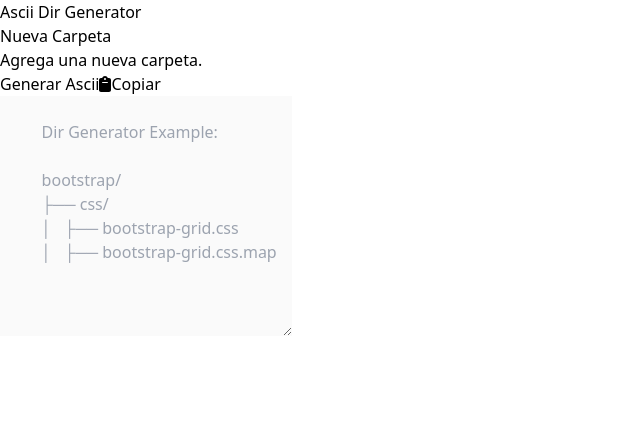
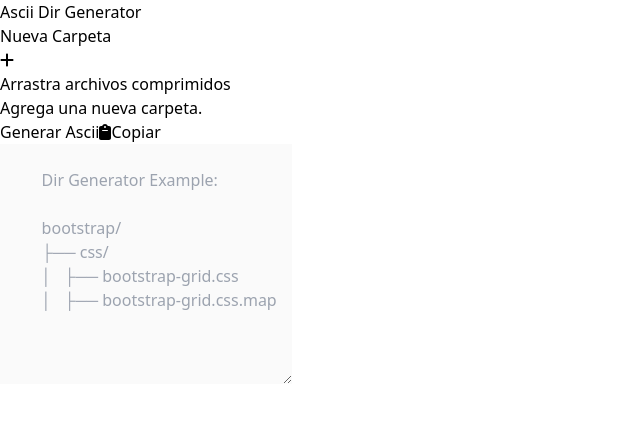
Before and after one commit to hugh140/ascii-directory-generator, a React (Vite) app: page / in a window 1280 px wide. Shown: the top 422 px of the page, without its empty margins (0-640 px from the left). Built offline with nearby package versions, Linux system fonts and the light colour scheme.

Commit message:
Add drag and drop panel

```diff
--- a/src/components/DirPanel.jsx
+++ b/src/components/DirPanel.jsx
@@ -1,5 +1,8 @@
 import { useState } from "react";
 import Directory from "./Directory";
+
+import { FontAwesomeIcon } from "@fortawesome/react-fontawesome";
+import { faPlus } from "@fortawesome/free-solid-svg-icons";
 
 import getFolderIndex from "../scripts/getFolderIndex";
 
@@ -50,9 +53,22 @@ function DirPanel({ root, folders }) {
         Nueva Carpeta
       </button>
 
-      <div className="h-[70vh] overflow-y-scroll border-2 border-x-gray-50 border-y-gray-200 p-2">
+      <div className="lg:flex lg:flex-row-reverse">
+        <div
+          className="mb-5 grid w-full place-items-center border-2
+        border-gray-200 p-7 text-center text-gray-500 focus-within:border-blue-400 lg:mb-0 lg:ms-5 lg:w-1/4"
+        >
+          {/* <input /> */}
+          <div>
+            <FontAwesomeIcon className="text-2xl" icon={faPlus} />
+            <br />
+            Arrastra archivos comprimidos
+          </div>
+        </div>
+
+        <div className="h-[70vh] w-full overflow-y-scroll border-2 border-x-gray-50 border-y-gray-200 p-2">
           {!folders.length ? (
-          <div className="grid h-full place-items-center text-gray-500">
+            <div className="grid h-full w-full place-items-center text-gray-500">
               <div>
                 Agrega una nueva carpeta. <br />
               </div>
@@ -66,7 +82,8 @@ function DirPanel({ root, folders }) {
             />
           )}
         </div>
+      </div>
     </>
   );
 }
-export default DirPanel
+export default DirPanel;
```
Lines whose indentation alone changed are shown as unchanged.
